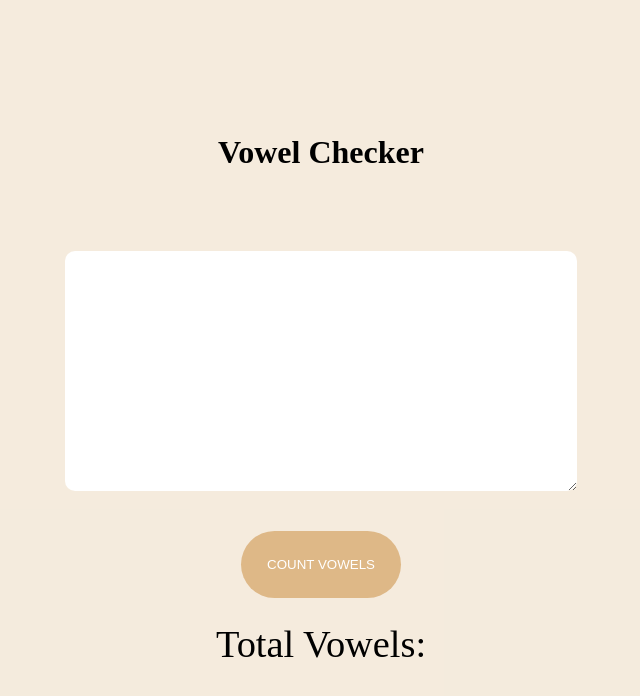
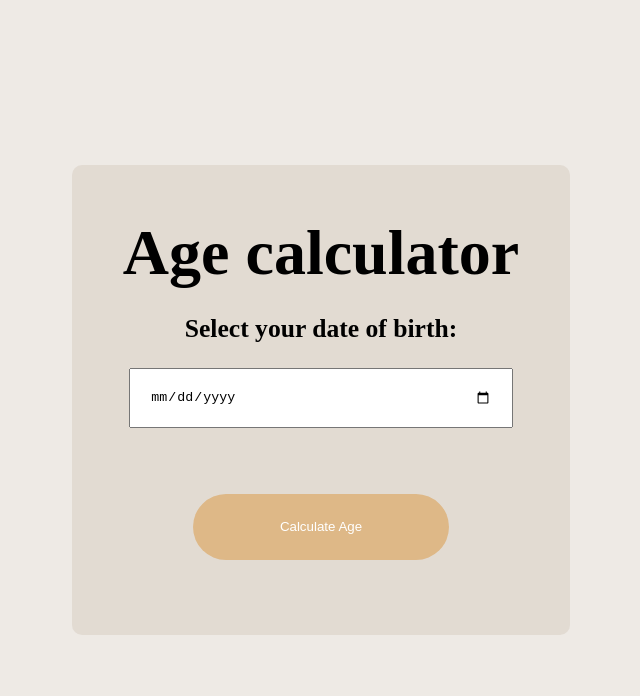
Before and after one commit to KUNALLATTA29/to-do_list_frontend, a plain HTML site: page index.html in a window 1280 px wide. Shown: the whole page, without its empty margins (319-959 px from the left). Drawn offline with Linux system fonts and the light colour scheme.

Commit message:
age counter

```diff
--- a/index.html
+++ b/index.html
@@ -9,10 +9,11 @@
 <body>
   <div class="container">
     <div class="box">
-      <h1>Vowel Checker</h1>
-      <textarea id="text"></textarea>
-      <button id="btn">COUNT VOWELS</button>
-      <p id="result">Total Vowels:</p>
+      <h1>Age calculator</h1>
+      <h6>Select your date of birth:</h6>
+      <input id="date" type="date"><br>
+      <button id="btn">Calculate Age</button>
+      <p id="result"></p>
     </div>
   </div>
   <script src="index.js"></script>
--- a/index.js
+++ b/index.js
@@ -1,12 +1,11 @@
-document.getElementById("btn").addEventListener('click', ()=>{
 
-  let s = document.getElementById("text").value;
-  let arr = ['a','e','i','o','u'];
-  let count = 0;
-  for(let i=0;i<s.length;i++){
-    if(arr.includes(s[i])){
-      count++;
-    }
-  }
-  document.getElementById("result").innerText = `Total Vowels: ${count}`;
+document.getElementById("btn").addEventListener('click',() =>{
+
+  let year = parseInt(document.getElementById("date").value);
+
+  let current_year = new Date().getFullYear();
+
+  let age = current_year-year;
+
+  document.getElementById("result").innerText = `Your age is ${age}`;
 })
--- a/style.css
+++ b/style.css
@@ -9,7 +9,7 @@
   display: flex;
   align-items: center;
   justify-content: center;
-  background-color: rgba(215, 177, 125, 0.264);
+  background-color: rgba(189, 175, 155, 0.264);
 }
 .box{
   padding: 4vw;
@@ -17,33 +17,33 @@
   display: flex;
   flex-direction: column;
   align-items: center;
+  gap: 3vh;
+  background-color: rgba(189, 175, 155, 0.264);
 }
 .box:hover{
-  box-shadow: 10px 10px 10px 5px burlywood;
+  box-shadow: 10px 10px 10px 5px red;
 }
-textarea{
-  height: 30vh;
-  width: 40vw;
-  margin-top: 10vh;
-  margin-bottom: 5vh;
+h1{
+  font-size: 5vw;
+}
+h6{
+  font-size: 2vw;
+}
+#date{
+  padding: 1.5vw;
+  width: 30vw;
+}
+#btn{
   padding: 2vw;
-  border: none;
-  border-radius: 10px;
-}
-button{
-  color: white;
-  background-color:burlywood;
-  padding: 2vw;
+  width: 20vw;
   border-radius: 50px;
   border: none;
-  margin-bottom: 3vh;
+  color: white;
+  background-color: burlywood;
 }
-button:hover{
-  cursor:pointer;
+#btn:hover{
+  cursor: pointer;
   color: burlywood;
+  background-color: white;
   border: 1px solid burlywood;
-  background-color: white;
 }
-p{
-  font-size: 3vw;
-}
```
